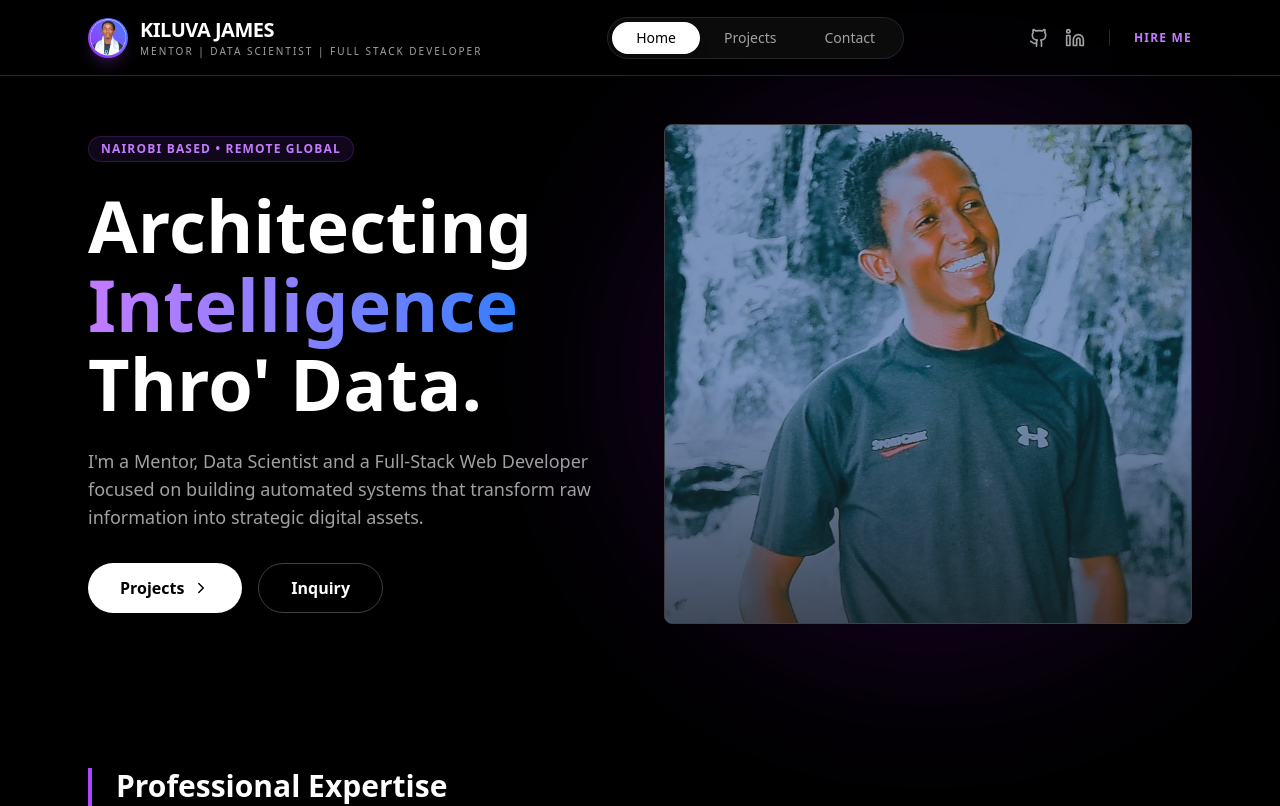
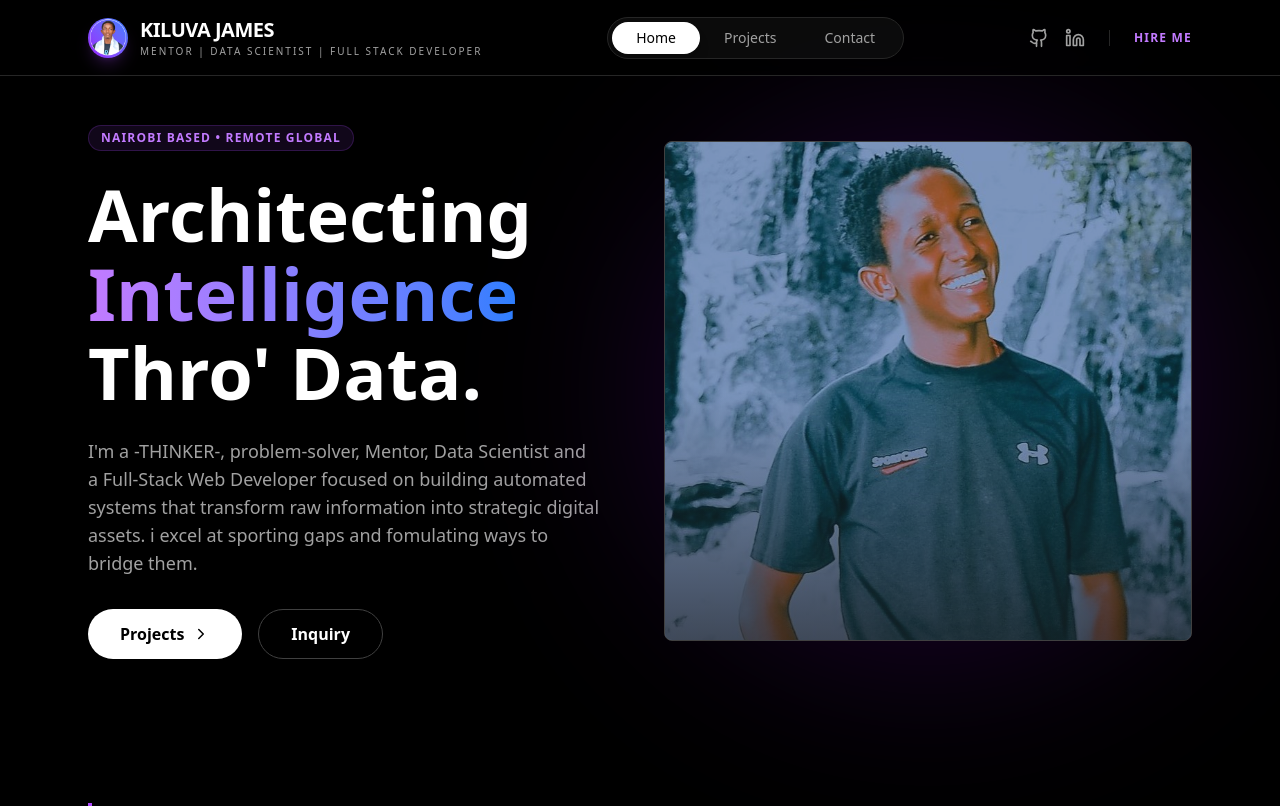
Before and after one commit to kiteluva/kitewebsite, a React (Vite) app in the folder kiluvas/: page / in a window 1280 px wide. Shown: the top 806 px of the page. Built offline with nearby package versions, Linux system fonts and the light colour scheme.

Commit message:
]]]]]]]===========]]]]]]]]

```diff
--- a/kiluvas/src/App.tsx
+++ b/kiluvas/src/App.tsx
@@ -68,7 +68,7 @@ const HomeView: React.FC<{ setActiveTab: (id: string) => void }> = ({ setActiveT
           Architecting <span className="text-transparent bg-clip-text bg-gradient-to-r from-purple-400 to-blue-500">Intelligence</span> Thro' Data.
         </h2>
         <p className="text-neutral-400 text-lg mb-8 max-w-lg">
-          I'm a Mentor, Data Scientist and a Full-Stack Web Developer focused on building automated systems that transform raw information into strategic digital assets.
+          I'm a -THINKER-, problem-solver, Mentor, Data Scientist and a Full-Stack Web Developer focused on building automated systems that transform raw information into strategic digital assets. i excel at sporting gaps and fomulating ways to bridge them.
         </p>
         <div className="flex flex-wrap gap-4">
           <button
```
